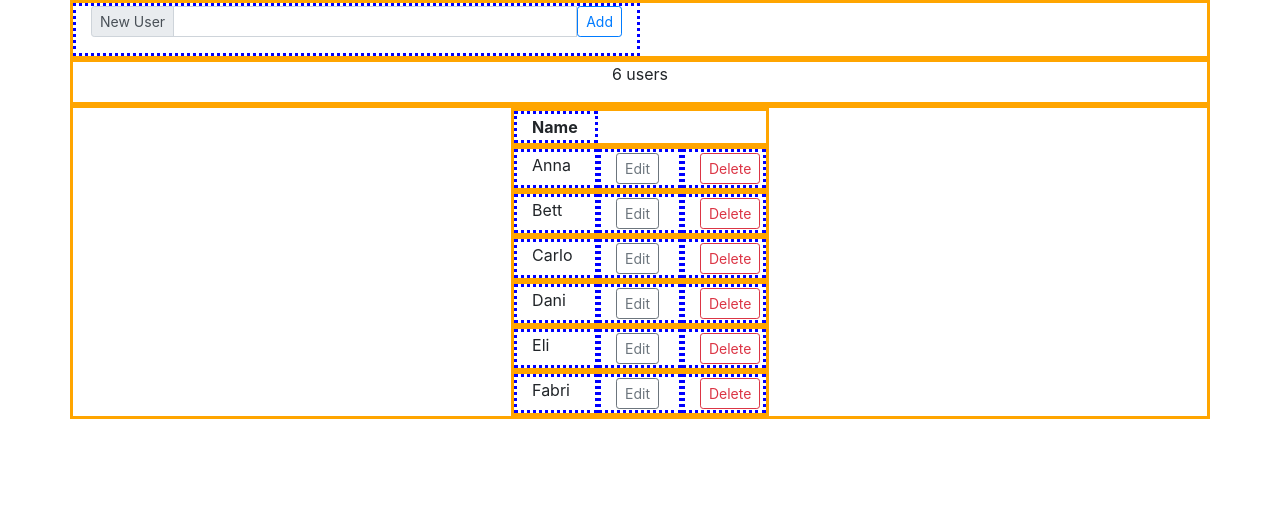
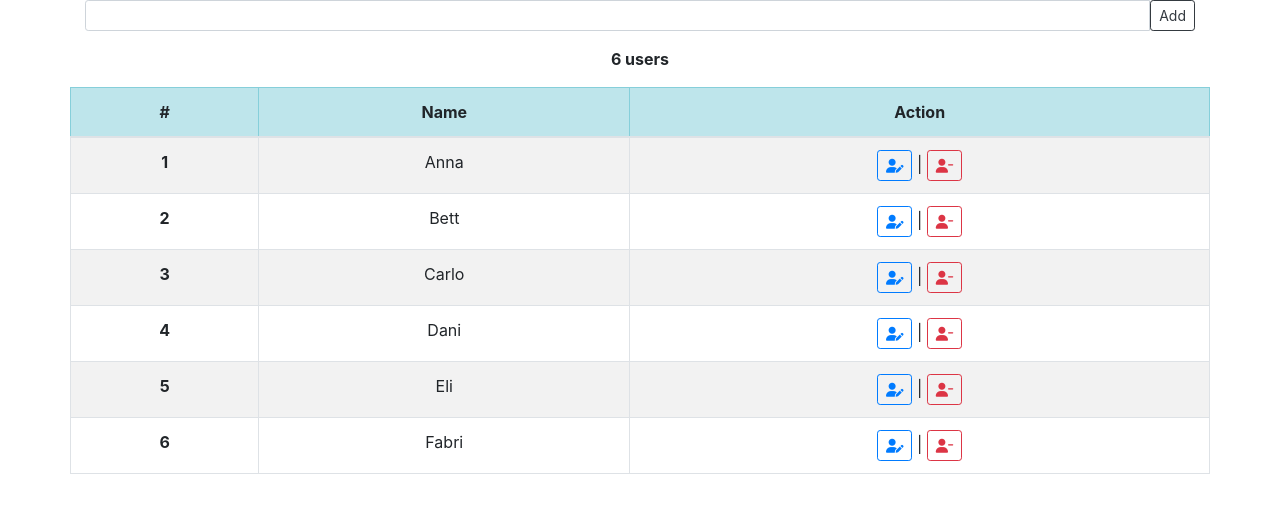
Before and after one commit to nemanja-majstorovic/esercizi-fe, a plain HTML site: page es1.html in a window 1280 px wide. Drawn offline with nearby package versions, Linux system fonts and the light colour scheme.

Commit message:
commit dopo il check con i todo svolti

```diff
--- a/es1.css
+++ b/es1.css
@@ -6,26 +6,30 @@ input[type='submit'], button, [aria-label]{
     display: none;
 }
 
+
 .my-row {
-    border: 3px solid orange;
 }
 
 .my-col {
-    border: 3px dotted blue;
+}
+
+p {
+    font-weight:bold;
+}
+
+th, td {
+    text-align:center;
 }
 
 @media (max-width:500px) {
     .my-row {
-        border: 3px dotted blue;
     }
 
     .my-col {
-        border: 3px solid orange;
     }
 }
 
 @media (orientation: landscape) and (max-width:500px) {
     body {
-        background: silver;
 	}
 }
--- a/es1.html
+++ b/es1.html
@@ -7,29 +7,28 @@
     <title>USERS CRUD</title>
     <link rel="stylesheet" href="https://stackpath.bootstrapcdn.com/bootstrap/4.4.1/css/bootstrap.min.css" integrity="sha384-Vkoo8x4CGsO3+Hhxv8T/Q5PaXtkKtu6ug5TOeNV6gBiFeWPGFN9MuhOf23Q9Ifjh" crossorigin="anonymous">
     <link href="es1.css" rel="stylesheet" type="text/css">
+    <script src="https://kit.fontawesome.com/4a0911ca50.js" crossorigin="anonymous"></script>
 
 </head>
 <body>
     <div class="container">
         <div class="row my-row">
-            <div class="col-6 my-col">
+            <div class="col-12">
                 <form action="javascript:void(0);" method="POST" onsubmit="app.Add()">
                     <div class="input-group input-group-sm mb-3">
-                        <div class="input-group-prepend">
-                            <span class="input-group-text" >New User</span>
-                        </div>
                         <input type="text" id="add-name" class="form-control" aria-label="Sizing example input" aria-describedby="inputGroup-sizing-sm">
-                    <input class="btn btn-outline-primary btn-sm" type="submit" value="Add">
+                        <input class="btn btn-outline-dark btn-sm" type="submit" value="Add">
                     </div>
                 </form>
             </div>
+        </div>
+        <div class="row my-row">
+            <div class="col-12" id="spoiler" role="aria-hidden">
 
-            <div class="col-6 my-col" id="spoiler" role="aria-hidden">
                 <form action="javascript:void(0);" method="POST" id="saveEdit">
                     <div class="input-group input-group-sm mb-3">
                         <input type="text" id="edit-name" class="form-control" aria-label="Sizing example input" aria-describedby="inputGroup-sizing-sm">
-                        <input class="btn btn-outline-secondary btn-sm" type="submit" value="Edit" />
-                        <a class="close" onclick="CloseInput()" aria-label="Close">&#10006;</a>
+                        <input class="btn btn-outline-primary btn-sm" type="submit" value="Edit" />
                     </div>
                 </form>
             </div>
@@ -40,10 +39,13 @@
         </div>
 
         <div class="row justify-content-center my-row">
-            <table>
-                  <tr class="row my-row">
-                    <th class="col-4 my-col">Name</th>
+            <table class="table table-striped table-bordered">
+                  <tr class="table-info">
+                    <th scope="col">#</th>
+                    <th scope="col">Name</th>
+                    <th scope="col">Action</th>
                   </tr>
+
                   <tbody id="users">
                   </tbody>
             </table>
@@ -76,10 +78,11 @@
 
             if (this.users.length > 0) {
               for (i = 0; i < this.users.length; i++) {
-                data += '<tr class="row my-row">';
-                data += '<td class="col-4 my-col">' + this.users[i] + '</td>';
-                data += '<td class="col-4 my-col"><button class="btn btn-outline-secondary btn-sm" onclick="app.Edit(' + i + ')">Edit</button></td>';
-                data += '<td class="col-4 my-col"><button class="btn btn-outline-danger btn-sm" onclick="app.Delete(' + i + ')">Delete</button></td>';
+                data += '<tr>';
+                data += '<th scope="row">' + (i+1) + '</th>';
+                data += '<td>' + this.users[i] + '</td>';
+                data += '<td><button class="btn btn-outline-primary btn-sm" onclick="app.Edit(' + i + ')"><i class="fas fa-user-edit"></i></button>';
+                data += ' | <button class="btn btn-outline-danger btn-sm" onclick="app.Delete(' + i + ')"><i class="fas fa-user-minus"></i></button></td>';
                 data += '</tr>';
               }
             }
```
Lines whose indentation alone changed are shown as unchanged.
